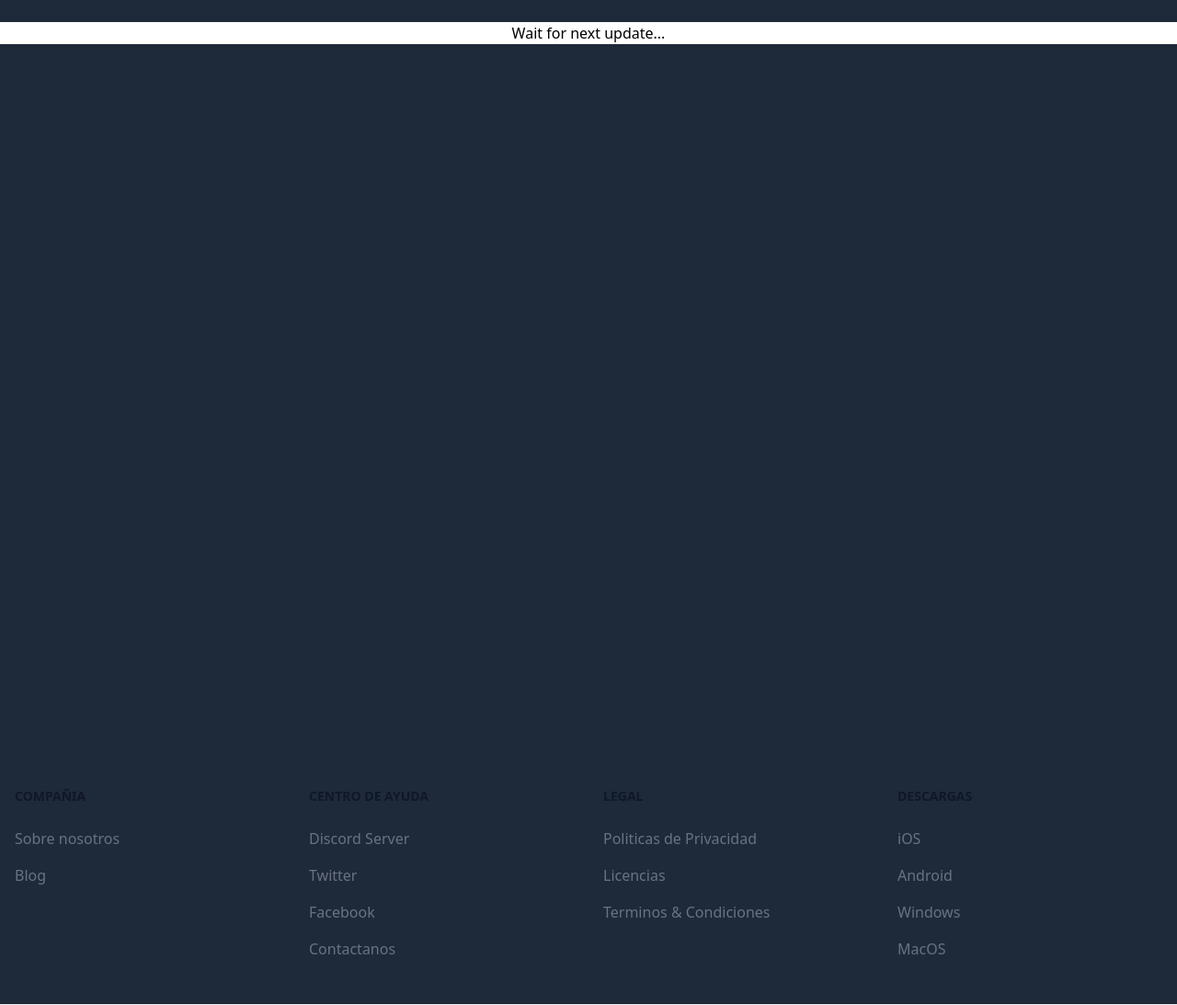
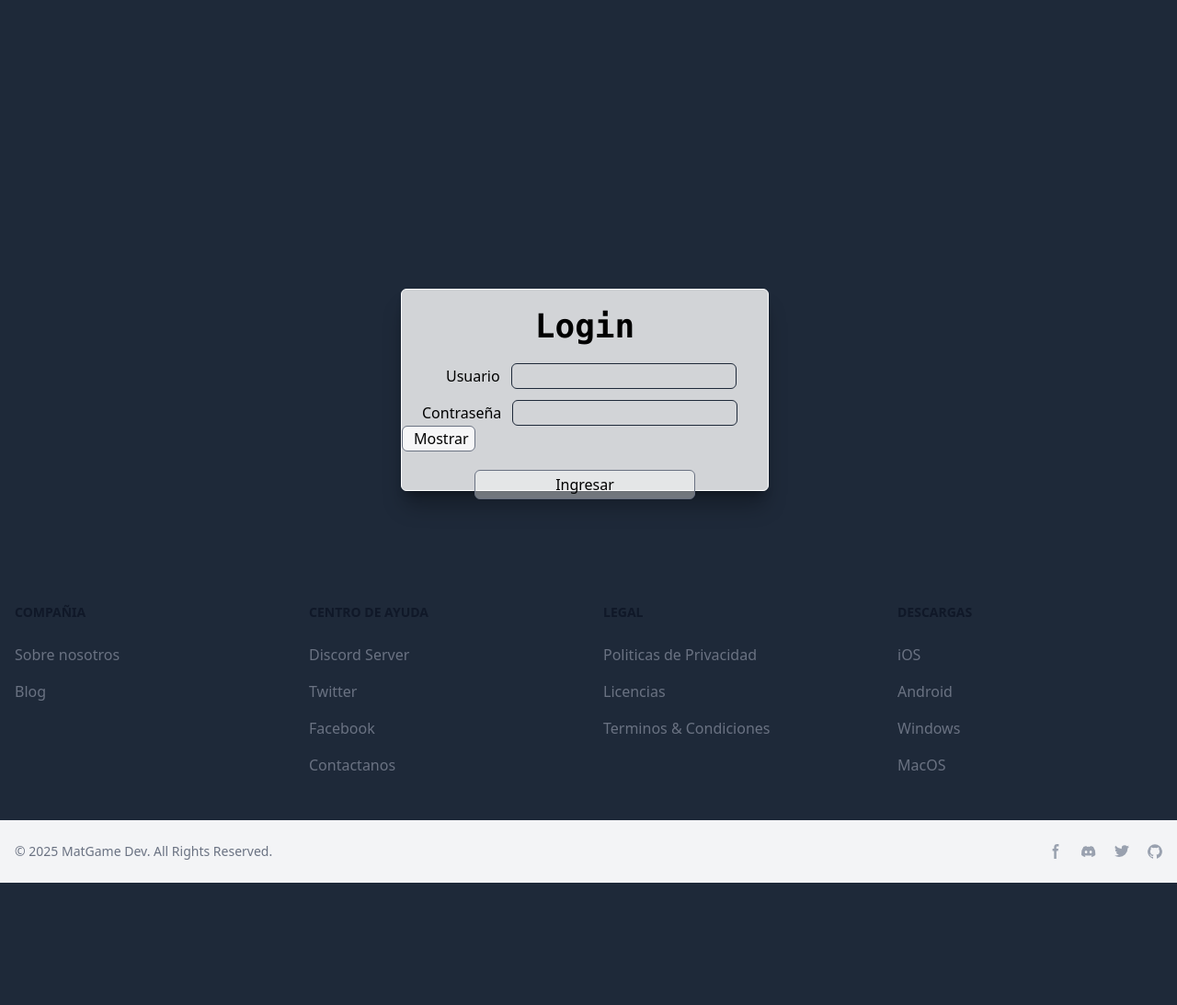
Before and after one commit to Edara2004/php-university, a PHP site: page /view/login/login.php in a window 1280 px wide. Shown: the part 68-1161 px from the top of the page at 92% size. After the commit the page ends 1028 px from the top, so only its background shows below. Run offline with PHP 8.4, Linux system fonts and the light colour scheme.

Commit message:
Login form, added Toggle funtion

```diff
--- /dev/null
+++ b/js/toggle-password-login.js
@@ -0,0 +1,12 @@
+/* Login input password */
+
+function togglePasswordLogin() {
+
+    var password3 = document.getElementById("userPasswordId")
+
+    if (password3.type === "password") {
+        password3.type = "text"
+    } else {
+        password3.type = "password"
+    }
+}
--- a/view/login/login.php
+++ b/view/login/login.php
@@ -3,7 +3,7 @@
 <head>
     <meta charset="UTF-8">
     <meta name="viewport" content="width=device-width, initial-scale=1.0">
-    <title>Document</title>
+    <title>Inicio</title>
     <script src="https://cdn.jsdelivr.net/npm/@tailwindcss/browser@4"></script>
 </head>
 <body class="bg-gray-800">
@@ -12,15 +12,53 @@
 
 <?php require '../../sections/header.php'?>
 
-<div class="h-200">
-    <div class="text-center bg-white">
-        <h1 class="text-black">Wait for next update...</h1>
+<main>
+    <div>
+        <!-- Screen size -->
+        <div class="h-150">
+            <!-- Login form with all components -->
+            <div class="flex justify-center place-items-center p-2 h-screen pr-4">
+                <div class="border border-white bg-white/80 shadow-xl/30 rounded-md w-100 h-55">
+
+                    <!-- Login Form -->
+                    <form action="/index.php">
+                        <h1 class="text-center font-mono font-extrabold text-4xl py-5">Login</h1>
+
+                        <!-- User -->
+                        <div class="mb-3">
+                            <div class="mb-3 grid grid-cols-2">
+                                <div class="col-span-2">
+                                    <label for="userLogin" class="p-2 ml-10 text-center">Usuario</label>
+                                    <input type="text" name="user-login" class="border border-gray-800 rounded-md ps-3 h-7 mr-5">
+                                </div>
+                            </div>
+
+                            <!-- Password -->
+                            <div class="mb-5 grid grid-cols-2">
+                                <div class="col-span-2">
+                                    <label for="userPasswordLogin" class="p-2 ml-3.5">Contraseña</label>
+                                    <input class="border border-gray-800 focus:ring-white focus:border-blue-500 dark:focus:ring-blue-500 dark:focus:border-blue-500 rounded-md ps-3 h-7" type="password" name="userPasswordLogin" id="userPasswordId">
+                                    <button class="bg-white/80 border border-gray-500 px-3 w-20 rounded-md h-7 hover:bg-gray-800 dark:hover:text-white/80" type="button" id="button-addon2" onclick="togglePasswordLogin()">Mostrar</button>
+                                </div>
+                            </div>
+
+                            <!-- Enter button -->
+                            <div class="mb-3 text-center">
+                                <input class="bg-white/40 border border-gray-500 w-60 rounded-md h-8 hover:bg-gray-800 dark:hover:text-white" type="submit" name="SingUp" value="Ingresar">
+                            </div>
+                        </div>
+                    </form>
+                </div>
+            </div>
+        </div>
     </div>
-</div>
-
+</main>
 <!-- Footer -->
 
 <?php require '../../sections/footer.php'; ?>
 
+<!-- Scripts -->
+<script src="../../js/toggle-password-login.js"></script>
+
 </body>
 </html>
```
Also changed, not shown: utils/encrypt-registration.php (added, +85 -0 lines), view/share/politics-and-privacity.php (added, +54 -0 lines).
